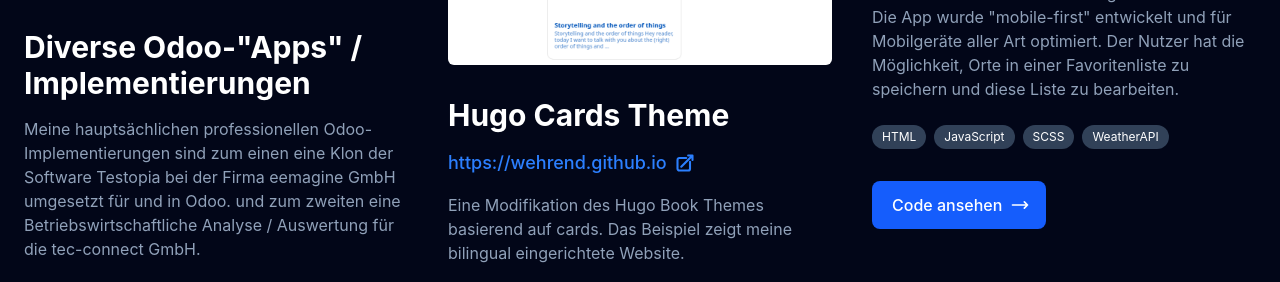
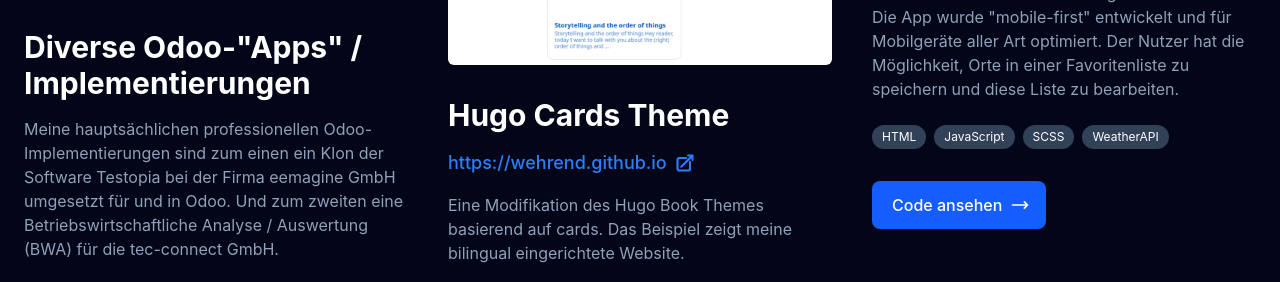
Before and after one commit to wehrend/portfolio, a website built with Vite: page index.html in a window 1280 px wide. Shown: the part 1527-1809 px from the top of the page. Built offline with nearby package versions, Linux system fonts and the light colour scheme.

Commit message:
fix grammar

```diff
--- a/index.html
+++ b/index.html
@@ -66,8 +66,8 @@
             <h3 class="text-3xl font-bold mt-6 lg:mt-8">Diverse Odoo-"Apps" / Implementierungen</h3>
             <p class="text-slate-400 mt-4">
               Meine hauptsächlichen professionellen Odoo-Implementierungen sind zum einen
-              eine Klon der Software Testopia bei der Firma eemagine GmbH umgesetzt für und in Odoo.
-              und zum zweiten eine Betriebswirtschaftliche Analyse / Auswertung für die tec-connect GmbH.
+              ein Klon der Software Testopia bei der Firma eemagine GmbH umgesetzt für und in Odoo.
+              Und zum zweiten eine Betriebswirtschaftliche Analyse / Auswertung  (BWA) für die tec-connect GmbH.
             </p>
             <div class="flex gap-2 mt-4 lg:mt-6 flex-wrap">
               <div class="rounded-xl bg-slate-700 px-2.5 py-1 text-xs">Odoo</div>
```
